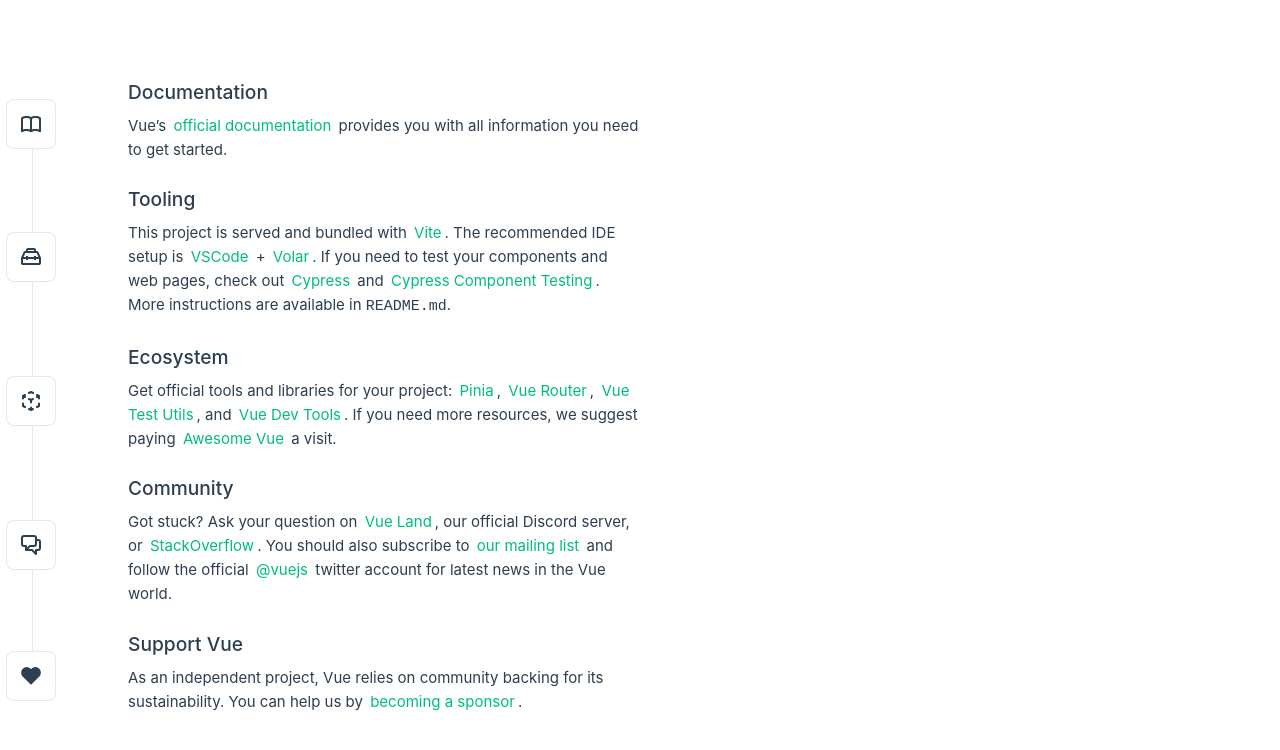
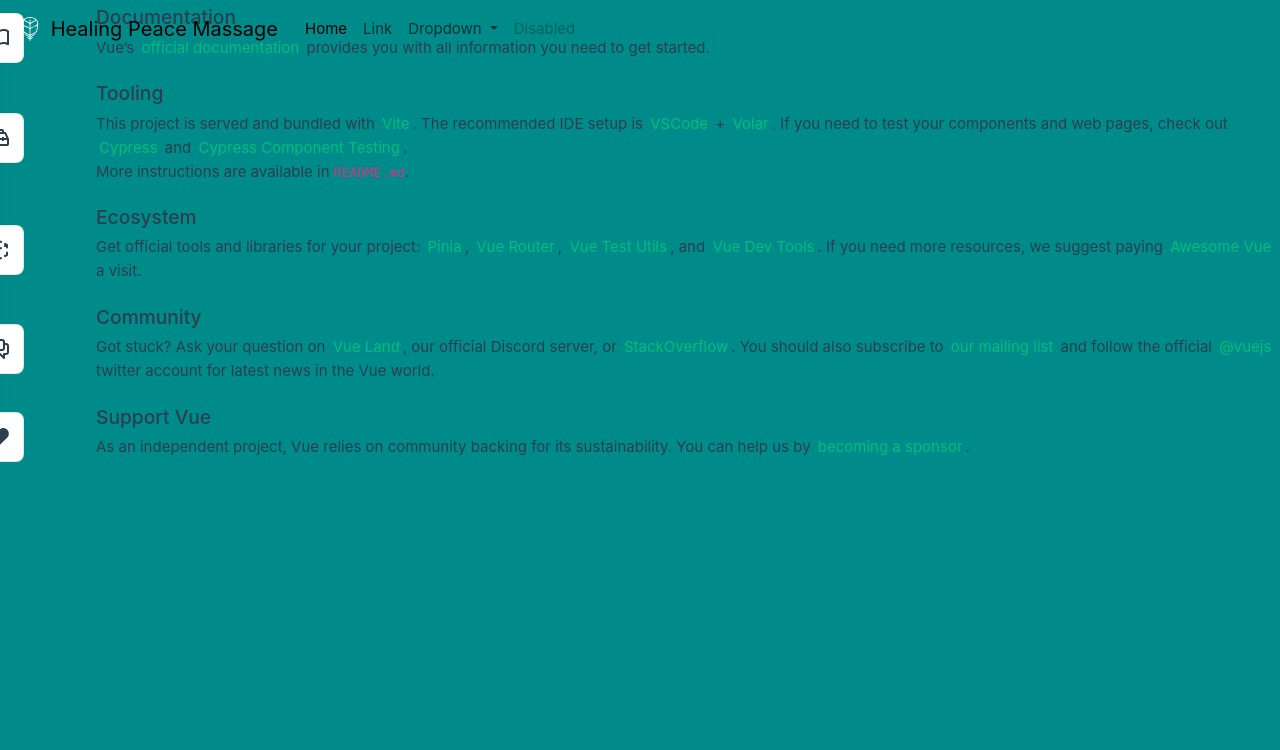
Before and after one commit to ristianca/HealingPeace, a Vue app in the folder Client/: page / in a window 1280 px wide. Shown: the top 750 px of the page. Built offline with nearby package versions, Linux system fonts and the light colour scheme.

Commit message:
basic homepage layout, added bootstrap

```diff
--- a/Client/index.html
+++ b/Client/index.html
@@ -1,9 +1,21 @@
-<!DOCTYPE html>
+<!doctype html>
 <html lang="en">
   <head>
-    <meta charset="UTF-8">
-    <link rel="icon" href="/favicon.ico">
-    <meta name="viewport" content="width=device-width, initial-scale=1.0">
+    <meta charset="UTF-8" />
+    <link rel="icon" href="/favicon.ico" />
+    <meta name="viewport" content="width=device-width, initial-scale=1.0" />
+
+    <link
+      href="https://cdn.jsdelivr.net/npm/bootstrap@5.3.3/dist/css/bootstrap.min.css"
+      rel="stylesheet"
+      integrity="sha384-QWTKZyjpPEjISv5WaRU9OFeRpok6YctnYmDr5pNlyT2bRjXh0JMhjY6hW+ALEwIH"
+      crossorigin="anonymous"
+    />
+    <script
+      src="https://cdn.jsdelivr.net/npm/bootstrap@5.3.3/dist/js/bootstrap.bundle.min.js"
+      integrity="sha384-YvpcrYf0tY3lHB60NNkmXc5s9fDVZLESaAA55NDzOxhy9GkcIdslK1eN7N6jIeHz"
+      crossorigin="anonymous"
+    ></script>
     <title>Vite App</title>
   </head>
   <body>
--- a/Client/package.json
+++ b/Client/package.json
@@ -14,7 +14,7 @@
   "dependencies": {
     "axios": "^1.6.7",
     "pinia": "^2.1.7",
-    "vue": "^3.4.15",
+    "vue": "^3.4.21",
     "vue-router": "^4.2.5"
   },
   "devDependencies": {
--- a/Client/src/App.vue
+++ b/Client/src/App.vue
@@ -1,14 +1,25 @@
 <script setup>
 import { RouterLink, RouterView } from 'vue-router'
+import NavBar from './components/NavBar.vue'
 import HelloWorld from './components/HelloWorld.vue'
 </script>
 
 <template>
+  <header>
+    <NavBar />
+  </header>
   <RouterView />
 </template>
 
 <style scoped>
 header {
+  position: absolute;
+  top: 0;
+  left: 0;
+  width: 100%;
+}
+
+/* header {
   line-height: 1.5;
   max-height: 100vh;
 }
@@ -68,5 +79,5 @@
     padding: 1rem 0;
     margin-top: 1rem;
   }
-}
+} */
 </style>
--- a/Client/src/assets/base.css
+++ b/Client/src/assets/base.css
@@ -58,8 +58,12 @@
   font-weight: normal;
 }
 
+body,
+html {
+  height: 100%;
+}
+
 body {
-  min-height: 100vh;
   color: var(--color-text);
   background: var(--color-background);
   transition:
--- a/Client/src/assets/main.css
+++ b/Client/src/assets/main.css
@@ -1,10 +1,23 @@
 @import './base.css';
 
 #app {
-  max-width: 1280px;
+  width: 100%;
   margin: 0 auto;
-  padding: 2rem;
   font-weight: normal;
+  height: 100%;
+  background-color: darkcyan;
+}
+
+main {
+  width: 100%;
+}
+
+.container {
+  width: 100%;
+  padding-right: 15px;
+  padding-left: 15px;
+  margin-right: auto;
+  margin-left: auto;
 }
 
 a,
@@ -26,10 +39,4 @@
     display: flex;
     place-items: center;
   }
-
-  #app {
-    display: grid;
-    grid-template-columns: 1fr 1fr;
-    padding: 0 2rem;
-  }
 }
--- a/Client/src/components/HelloWorld.vue
+++ b/Client/src/components/HelloWorld.vue
@@ -1,20 +1,17 @@
 <script setup>
-
 defineProps({
   msg: {
     type: String,
     required: true
   }
 })
-
-
 </script>
 
 <template>
   <div class="greetings">
     <h1 class="green">{{ msg }}</h1>
     <h3>
-      You’ve successfully created a project with {resData}
+      You’ve successfully created a project with {{ resData }}
       <a href="https://vitejs.dev/" target="_blank" rel="noopener">Vite</a> +
       <a href="https://vuejs.org/" target="_blank" rel="noopener">Vue 3</a>.
     </h3>
--- /dev/null
+++ b/Client/src/components/HeroSection.vue
@@ -0,0 +1,47 @@
+<script setup>
+defineProps({
+  msg: {
+    type: String,
+    required: true
+  }
+})
+</script>
+
+<template>
+  <div class="heroSection">
+    <div class="heroContainer">
+      <div class="heroText">
+        <h1 class="text-white">Text Here</h1>
+      </div>
+      <div class="heroSubtitle">
+        <p>Lorem Ipsum et cetera</p>
+      </div>
+    </div>
+  </div>
+</template>
+
+<style scoped>
+.heroSection {
+  background-color: #297373;
+  display: flex;
+  justify-content: center;
+  align-items: center;
+
+  position: relative;
+  min-height: 500px;
+  width: 100%;
+}
+
+.heroContainer {
+  margin: auto;
+  max-width: 1280px;
+}
+
+.heroSubtitle {
+  color: limegreen;
+}
+
+.text-white {
+  color: white;
+}
+</style>
--- /dev/null
+++ b/Client/src/components/NavBar.vue
@@ -0,0 +1,65 @@
+<script setup></script>
+
+<template>
+  <nav class="navbar navbar-expand-lg bg-transparent">
+    <div class="container-fluid">
+      <a class="navbar-brand" href="#">
+        <img
+          src="/src/assets/feather-svgrepo-com.svg"
+          alt="Logo"
+          width="30"
+          height="24"
+          class="d-inline-block align-text-top"
+        />
+        Healing Peace Massage
+      </a>
+      <button
+        class="navbar-toggler"
+        type="button"
+        data-bs-toggle="collapse"
+        data-bs-target="#navbarSupportedContent"
+        aria-controls="navbarSupportedContent"
+        aria-expanded="false"
+        aria-label="Toggle navigation"
+      >
+        <span class="navbar-toggler-icon"></span>
+      </button>
+      <div class="collapse navbar-collapse" id="navbarSupportedContent">
+        <ul class="navbar-nav me-auto mb-2 mb-lg-0">
+          <li class="nav-item">
+            <a class="nav-link active" aria-current="page" href="#">Home</a>
+          </li>
+          <li class="nav-item">
+            <a class="nav-link" href="#">Link</a>
+          </li>
+          <li class="nav-item dropdown">
+            <a
+              class="nav-link dropdown-toggle"
+              href="#"
+              role="button"
+              data-bs-toggle="dropdown"
+              aria-expanded="false"
+            >
+              Dropdown
+            </a>
+            <ul class="dropdown-menu">
+              <li><a class="dropdown-item" href="#">Action</a></li>
+              <li><a class="dropdown-item" href="#">Another action</a></li>
+              <li><hr class="dropdown-divider" /></li>
+              <li><a class="dropdown-item" href="#">Something else here</a></li>
+            </ul>
+          </li>
+          <li class="nav-item">
+            <a class="nav-link disabled" aria-disabled="true">Disabled</a>
+          </li>
+        </ul>
+      </div>
+    </div>
+  </nav>
+</template>
+
+<style scoped>
+nav {
+  z-index: 1;
+}
+</style>
--- a/Client/src/router/index.js
+++ b/Client/src/router/index.js
@@ -18,11 +18,18 @@
       component: () => import('../views/AboutView.vue')
     },
     {
+      path: '/homepage',
+      name: 'home page',
+      // route level code-splitting
+      // this generates a separate chunk (About.[hash].js) for this route
+      // which is lazy-loaded when the route is visited.
+      component: () => import('../views/HomePage.vue')
+    },
+    {
       path: '/register',
       name: 'register',
       component: () => import('../views/RegisterView.vue')
-    },
-
+    }
   ]
 })
 
--- /dev/null
+++ b/Client/src/views/HomePage.vue
@@ -0,0 +1,10 @@
+<script setup>
+import HelloWorld from '../components/HelloWorld.vue'
+import HeroSection from '../components/HeroSection.vue'
+</script>
+
+<template>
+  <main>
+    <HeroSection />
+  </main>
+</template>
```
Also changed, not shown: Client/src/assets/feather-svgrepo-com.svg (added), 1 other file (tests, documents, lock files or other folders).
